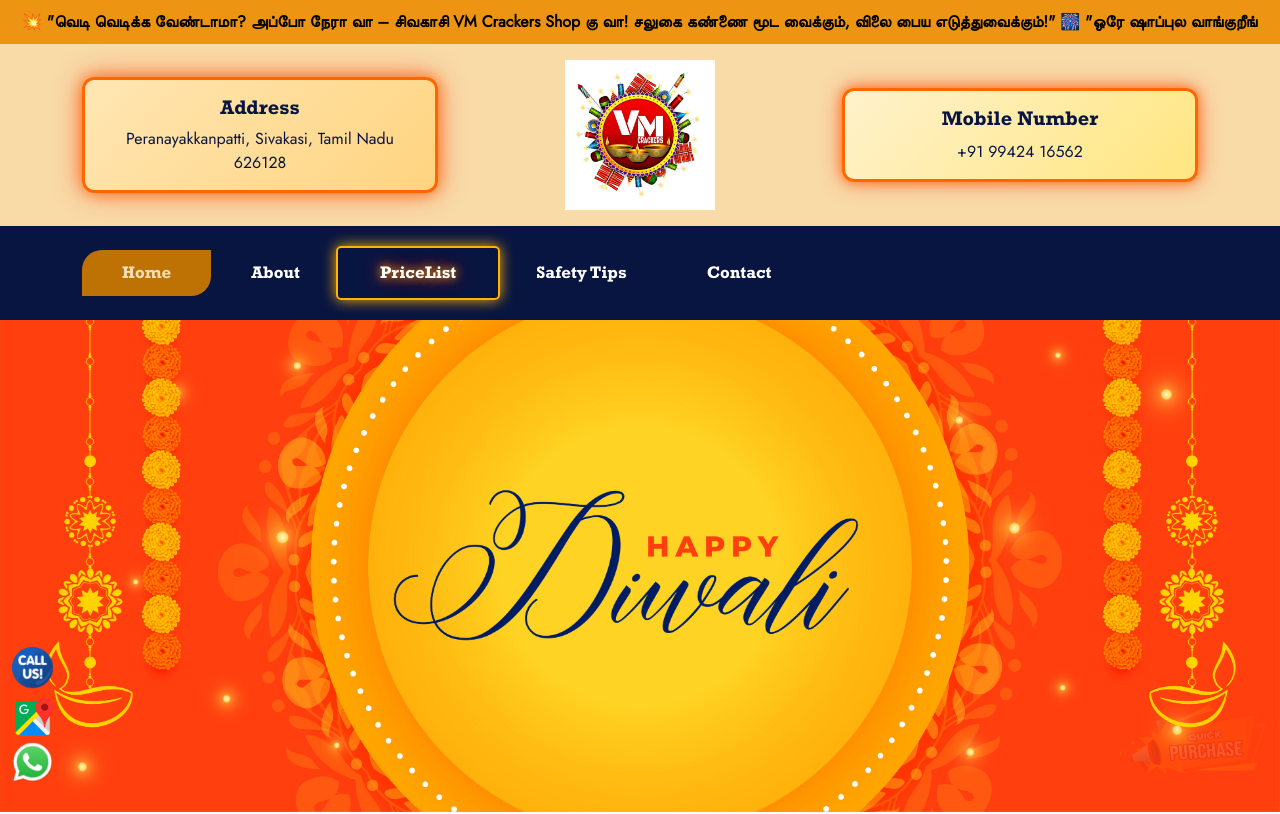
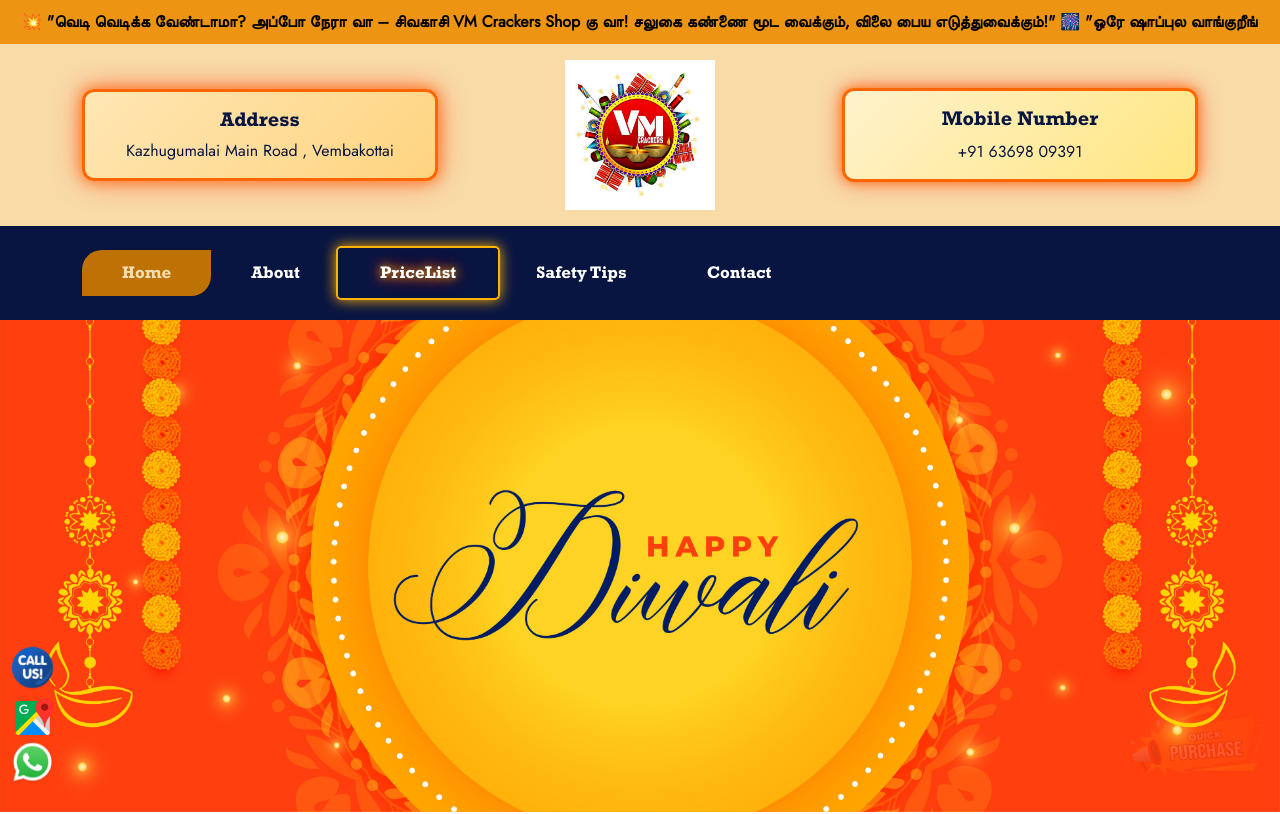
Before and after one commit to sivalingam143/vmcrackers25, a React (Create React App) app: page /home in a window 1280 px wide. Shown: the top 814 px of the page. Built offline with nearby package versions, Linux system fonts and the light colour scheme; what @react-pdf/renderer would draw is missing.

Commit message:
`Updated contact information and addresses in AppBar components`

```diff
--- a/src/pages/components/AppBar.js
+++ b/src/pages/components/AppBar.js
@@ -35,7 +35,7 @@ const AppBar = () => {
                       />
                     </div>
                     <div className="text-white">
-                      <h5 className="bold mt-2 mx-2">9363505881</h5>
+                      <h5 className="bold mt-2 mx-2">63698 09391</h5>
                     </div>
                   </div>
                 </Col>
@@ -46,9 +46,8 @@ const AppBar = () => {
                     speed={50}
                     delay={9}
                   >
-                    | Whatsapp : +91 93635 05881 | Mobile No : +91 80150 63808 |
-                    Phone No : +91 73050 59086 | Email :
-                    sivakasiogcrackers@gmail.com
+                    | Whatsapp : +91 63698 09391 | Mobile No : +91 89402 23892 |
+                    Phone No : +91 63698 09391 | Email : vmcrackers@gmail.com
                   </Marquee>
                 </Col>
               </Row>
@@ -58,7 +57,7 @@ const AppBar = () => {
             <Container fluid>
               <Row>
                 <Col xs="4" sm="4">
-                  <a href="https://wa.me/919363505881?text=Hello mayilvelcrackers">
+                  <a href="https://wa.me/916369809391?text=Hello vmcrackers">
                     <div className="mob-icon mx-auto">
                       <img
                         src={require("../../assets/images/whatsappicon.webp")}
@@ -69,7 +68,7 @@ const AppBar = () => {
                   </a>
                 </Col>
                 <Col xs="4" sm="4">
-                  <a href="tel:+919363505881">
+                  <a href="tel:+918940223892">
                     <div className="mob-icon mx-auto">
                       <img
                         src={require("../../assets/images/callicon.webp")}
@@ -201,7 +200,7 @@ const AppBarTwo = () => {
                       />
                     </div>
                     <div className="text-white">
-                      <h5 className="bold mt-2 mx-2">9363505881</h5>
+                      <h5 className="bold mt-2 mx-2">6369809391</h5>
                     </div>
                   </div>
                 </Col>
@@ -212,9 +211,8 @@ const AppBarTwo = () => {
                     speed={50}
                     delay={9}
                   >
-                    Whatsapp : +91 81108 07330 | Alter No : +91 93421 73125 |
-                    Alter No : +91 70105 00491 | Email :
-                    Jaslakshmicrackers@gmail.com
+                    Whatsapp : +91 63698 09391 | Alter No : +91 89402 23892 |
+                    Alter No : +91 63698 09391 | Email : vmcrackers@gmail.com
                   </Marquee>
                 </Col>
               </Row>
@@ -224,7 +222,7 @@ const AppBarTwo = () => {
             <Container fluid>
               <Row>
                 <Col xs="4" sm="4">
-                  <a href="https://wa.me/918110807330?text=Hello Jaslakshmi Crackers">
+                  <a href="https://wa.me/916369809391?text=Hello VM Crackers">
                     <div className="mob-icon mx-auto">
                       <img
                         src={require("../../assets/images/whatsappicon.webp")}
@@ -235,7 +233,7 @@ const AppBarTwo = () => {
                   </a>
                 </Col>
                 <Col xs="4" sm="4">
-                  <a href="tel:+918110807330">
+                  <a href="tel:+918940223892">
                     <div className="mob-icon mx-auto">
                       <img
                         src={require("../../assets/images/callicon.webp")}
@@ -284,9 +282,7 @@ const AppBarTwo = () => {
                   <div>
                     <h5 className="bold text-white"> Address</h5>
                     <p className="regular text-white">
-                      {" "}
-                      Sattur to Thayilpatti Road, <br />
-                      THAYILPATTI
+                      Kazhugumalai Main Road , Vembakottai
                     </p>
                   </div>
                 </div>
@@ -299,9 +295,9 @@ const AppBarTwo = () => {
                   <div class>
                     <h5 className="bold text-white"> Mobile Number</h5>
                     <div className="regular text-white">
-                      <li>+91 8110807330</li>
-                      <li>+91 9342173125</li>
-                      <li>+91 7010500491</li>
+                      <li>+91 63698 09391</li>
+                      <li>+91 89402 23892</li>
+                      <li>+91 63698 09391</li>
                     </div>
                   </div>
                 </div>
@@ -428,7 +424,7 @@ const AppBarThree = () => {
                       </Modal>
                     </>
                     <div className=" d-lg-block d-none ">
-                      <h5 className="bold mt-2 mx-2">99424 16562</h5>
+                      <h5 className="bold mt-2 mx-2">63698 09391</h5>
                     </div>
                   </div>
                 </Col>
@@ -443,7 +439,7 @@ const AppBarThree = () => {
                     Crackers Shop கு வா! சலுகை கண்ணை மூட வைக்கும், விலை பைய
                     எடுத்துவைக்கும்!" 🎆 "ஒரே ஷாப்புல வாங்குறீங்க, அனைத்து வகை
                     வெடிகளும் கிடைக்குது! தீபாவளிக்கு தீபமா வெடிக்கணும்னா – VM
-                    கு வா தம்பி!"(99424 16562)
+                    கு வா தம்பி!"(63698 09391)
                   </Marquee>
                 </Col>
               </Row>
@@ -511,7 +507,7 @@ const AppBarThree = () => {
                           color: "black",
                         }}
                       >
-                        99424 16562
+                        63698 09391
                       </div>
                     </Col>
                     <Col
@@ -733,7 +729,7 @@ const AppBarFour = () => {
                     Crackers Shop கு வா! சலுகை கண்ணை மூட வைக்கும், விலை பைய
                     எடுத்துவைக்கும்!" 🎆 "ஒரே ஷாப்புல வாங்குறீங்க, அனைத்து வகை
                     வெடிகளும் கிடைக்குது! தீபாவளிக்கு தீபமா வெடிக்கணும்னா – VM
-                    கு வா தம்பி!"(99424 16562)
+                    கு வா தம்பி!"(63698 09391)
                   </Marquee>
                 </Col>
               </Row>
@@ -758,7 +754,7 @@ const AppBarFour = () => {
                 💥 "வெடி வெடிக்க வேண்டாமா? அப்போ நேரா வா – சிவகாசி VM Crackers
                 Shop கு வா! சலுகை கண்ணை மூட வைக்கும், விலை பைய எடுத்துவைக்கும்!"
                 🎆 "ஒரே ஷாப்புல வாங்குறீங்க, அனைத்து வகை வெடிகளும் கிடைக்குது!
-                தீபாவளிக்கு தீபமா வெடிக்கணும்னா – VM கு வா தம்பி!"(99424 16562)
+                தீபாவளிக்கு தீபமா வெடிக்கணும்னா – VM கு வா தம்பி!"(63698 09391)
               </Marquee>
             </Col>
           </div>
@@ -771,7 +767,7 @@ const AppBarFour = () => {
                   <div className="address-box">
                     <h5 className="bold"> Address</h5>
                     <p className="regular">
-                      Peranayakkanpatti, Sivakasi, Tamil Nadu 626128
+                      Kazhugumalai Main Road , Vembakottai
                     </p>
                   </div>
                 </Col>
@@ -793,7 +789,7 @@ const AppBarFour = () => {
                   <div className="mobile-box">
                     <h5 className="bold">Mobile Number</h5>
                     <ul className="regular">
-                      <li>+91 99424 16562</li>
+                      <li>+91 63698 09391</li>
                     </ul>
                   </div>
                 </Col>
```
